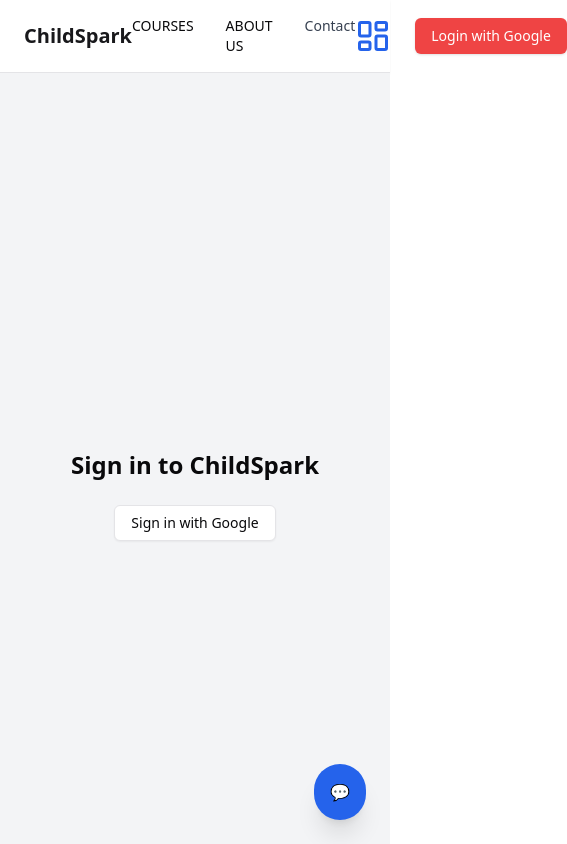
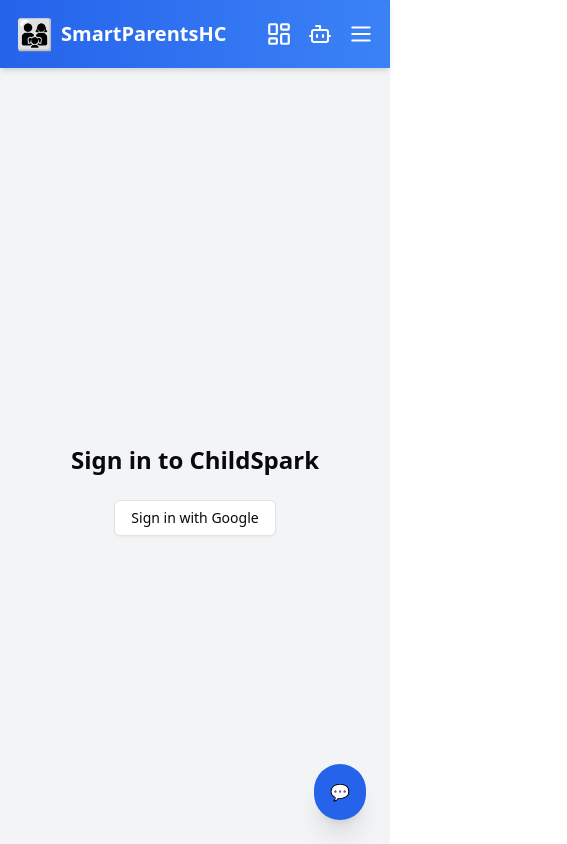
Before and after one commit to nbappi13/childspark, a Next.js app: page /login in a window 390 px wide. Shown: the top 844 px of the page, 567 px wide, since content can reach past the window. Built offline with nearby package versions, Linux system fonts and the light colour scheme; no server answers.

Commit message:
made navbar fully responsive and integrated zustand store to toggle SmartAI from navbar

```diff
--- a/components/Navbar.tsx
+++ b/components/Navbar.tsx
@@ -9,49 +9,46 @@ import {
   TooltipProvider,
   TooltipTrigger,
 } from "@/components/ui/Tooltip";
-import { LayoutDashboard } from "lucide-react"; // lucide dashboard icon
+import { LayoutDashboard, Bot, Menu, X } from "lucide-react";
+import { useState } from "react";
+import { useSmartAIStore } from "@/store/useSmartAIStore";
 
 export default function Navbar() {
   const { data: session } = useSession();
+  const { toggle } = useSmartAIStore();
+  const [menuOpen, setMenuOpen] = useState(false);
 
   return (
     <TooltipProvider>
-      <nav className="flex items-center justify-between px-6 py-4 shadow-sm border-b bg-white">
-        {/* left: logo */}
-        <Link href="/" className="text-xl font-bold text-primary">
-          ChildSpark
+      <nav className="bg-gradient-to-r from-blue-600 to-blue-500 text-white shadow-md sticky top-0 z-50">
+        <div className="max-w-7xl mx-auto px-4 sm:px-6 lg:px-8">
+          <div className="flex justify-between items-center py-4">
+            {/* left: logo + site name */}
+            <Link href="/" className="flex items-center gap-2 text-xl font-bold">
+              <span className="text-3xl">👨‍👩‍👧</span>
+              <span>SmartParentsHC</span>
             </Link>
 
-        {/* center: navigation links */}
-        <div className="flex-1 flex justify-center gap-8">
-          <Link
-            href="/courses"
-            className="text-sm font-medium hover:text-primary transition"
-          >
+            {/* right section */}
+            <div className="flex items-center gap-4">
+              {/* desktop nav links */}
+              <div className="hidden md:flex gap-6 text-sm font-medium">
+                <Link href="/courses" className="hover:text-yellow-300 transition">
                   COURSES
                 </Link>
-          <Link
-            href="/about"
-            className="text-sm font-medium hover:text-primary transition"
-          >
+                <Link href="/about" className="hover:text-yellow-300 transition">
                   ABOUT US
                 </Link>
-          <Link
-            href="/contact"
-            className="text-sm text-gray-700 hover:text-blue-600 transition font-medium"
-          >
-            Contact
+                <Link href="/contact" className="hover:text-yellow-300 transition">
+                  CONTACT
                 </Link>
               </div>
 
-        {/* right: dashboard icon & auth buttons */}
-        <div className="flex items-center gap-6">
-          {/* dashboard icon with tooltip */}
+              {/* dashboard icon */}
               <Tooltip>
                 <TooltipTrigger asChild>
                   <Link href="/dashboard" className="hover:opacity-80">
-                <LayoutDashboard size={36} className="text-blue-600" />{" "}
-                {/* large dashboard icon */}
+                    <LayoutDashboard size={26} />
                   </Link>
                 </TooltipTrigger>
                 <TooltipContent side="bottom">
@@ -59,23 +56,100 @@ export default function Navbar() {
                 </TooltipContent>
               </Tooltip>
 
-          {/* auth button */}
+              {/* SmartAI icon */}
+              <Tooltip>
+                <TooltipTrigger asChild>
+                  <button onClick={toggle}>
+                    <Bot size={24} className="hover:text-yellow-300 transition" />
+                  </button>
+                </TooltipTrigger>
+                <TooltipContent side="bottom">
+                  <p>SmartAI</p>
+                </TooltipContent>
+              </Tooltip>
+
+              {/* desktop-only auth button */}
+              <div className="hidden md:block">
                 {session ? (
                   <Button
                     variant="outline"
+                    className="text-white border-white hover:bg-white hover:text-blue-600"
                     onClick={() => signOut({ callbackUrl: "/" })}
                   >
                     Logout
                   </Button>
                 ) : (
                   <Button
-              className="bg-red-500 hover:bg-red-600 text-white"
+                    className="bg-yellow-400 hover:bg-yellow-500 text-black"
                     onClick={() => signIn("google", { callbackUrl: "/" })}
                   >
                     Login with Google
                   </Button>
                 )}
               </div>
+
+              {/* hamburger for mobile */}
+              <button
+                className="md:hidden"
+                onClick={() => setMenuOpen(!menuOpen)}
+                aria-label="Toggle Menu"
+              >
+                {menuOpen ? <X size={26} /> : <Menu size={26} />}
+              </button>
+            </div>
+          </div>
+
+          {/* mobile menu */}
+          {menuOpen && (
+            <div className="md:hidden bg-blue-500 px-4 pb-4 flex flex-col gap-3 text-sm font-medium text-white transition-all">
+              <Link
+                href="/courses"
+                onClick={() => setMenuOpen(false)}
+                className="hover:text-yellow-300"
+              >
+                COURSES
+              </Link>
+              <Link
+                href="/about"
+                onClick={() => setMenuOpen(false)}
+                className="hover:text-yellow-300"
+              >
+                ABOUT US
+              </Link>
+              <Link
+                href="/contact"
+                onClick={() => setMenuOpen(false)}
+                className="hover:text-yellow-300"
+              >
+                CONTACT
+              </Link>
+
+              {/* mobile-only auth button */}
+              {session ? (
+                <Button
+                  variant="outline"
+                  onClick={() => {
+                    setMenuOpen(false);
+                    signOut({ callbackUrl: "/" });
+                  }}
+                  className="text-orange-400 border-white hover:bg-white hover:text-blue-600 mt-2"
+                >
+                  Logout
+                </Button>
+              ) : (
+                <Button
+                  onClick={() => {
+                    setMenuOpen(false);
+                    signIn("google", { callbackUrl: "/" });
+                  }}
+                  className="bg-yellow-400 hover:bg-yellow-500 text-black mt-2"
+                >
+                  Login with Google
+                </Button>
+              )}
+            </div>
+          )}
+        </div>
       </nav>
     </TooltipProvider>
   );
--- a/components/SmartAI/SmartAI.tsx
+++ b/components/SmartAI/SmartAI.tsx
@@ -4,10 +4,13 @@ import React, { useState, useEffect, useRef } from "react";
 import faqData from "@/data/faqData";
 import SmartAIButton from "./SmartAIButton";
 import stringSimilarity from "string-similarity";
+import { useSmartAIStore } from "@/store/useSmartAIStore";  // import Zustand store
 
 export default function SmartAI() {
+  // used global Zustand state for open instead of local useState
+  const { isOpen, toggle, close } = useSmartAIStore();
+
   const [sampleShown, setSampleShown] = useState(true);
-  const [open, setOpen] = useState(false);
   const [userClosed, setUserClosed] = useState(false);
   const [botTyping, setBotTyping] = useState(false);
   const [input, setInput] = useState("");
@@ -20,17 +23,17 @@ export default function SmartAI() {
 
   const bottomRef = useRef<HTMLDivElement>(null);
 
-  // auto-popup on scroll
+  // auto-popup on scroll (only if user hasn't manually closed)
   useEffect(() => {
     const handleScroll = () => {
-      if (window.scrollY > 500 && !open && !userClosed) {
-        setOpen(true);
+      if (window.scrollY > 500 && !isOpen && !userClosed) {
+        toggle();  // open using Zustand toggle
       }
     };
 
     window.addEventListener("scroll", handleScroll);
     return () => window.removeEventListener("scroll", handleScroll);
-  }, [open, userClosed]);
+  }, [isOpen, userClosed, toggle]);
 
   // auto-scroll to latest message
   useEffect(() => {
@@ -62,7 +65,6 @@ export default function SmartAI() {
   const getBotResponse = (userInput: string) => {
     const normalized = userInput.trim().toLowerCase();
 
-    // first: try to match keywords
     for (const faq of faqData) {
       const question = faq.question.toLowerCase();
       const questionKeywords = question.split(/[\s,?.!]+/);
@@ -77,7 +79,6 @@ export default function SmartAI() {
       }
     }
 
-    // fallback: fuzzy match
     const questions = faqData.map((faq) => faq.question.toLowerCase());
     const { bestMatch } = stringSimilarity.findBestMatch(normalized, questions);
 
@@ -88,7 +89,6 @@ export default function SmartAI() {
       return bestFaq?.answer || "🤔 I'm not sure how to help with that.";
     }
 
-    // nothing matched
     return "😅 Sorry! I’m here to help with SmartParentsHC only. Try asking about courses, payment, or certificates!";
   };
 
@@ -97,16 +97,16 @@ export default function SmartAI() {
       {/* floating button */}
       <SmartAIButton
         onClick={() => {
-          if (open) setUserClosed(true);
-          setOpen(!open);
+          if (isOpen) setUserClosed(true);
+          toggle();
         }}
-        isOpen={open}
+        isOpen={isOpen}
       />
 
       {/* chat window */}
       <div
         className={`fixed bottom-20 right-6 w-80 max-w-[90vw] bg-white shadow-lg border rounded-lg z-50 flex flex-col overflow-hidden transition-all duration-300 ${
-          open
+          isOpen
             ? "opacity-100 scale-100"
             : "opacity-0 scale-90 pointer-events-none"
         }`}
@@ -116,7 +116,7 @@ export default function SmartAI() {
           <span>SmartAI Assistant</span>
           <button
             onClick={() => {
-              setOpen(false);
+              close();  // close globally
               setUserClosed(true);
             }}
             className="text-white hover:text-gray-200 text-lg"
--- a/package.json
+++ b/package.json
@@ -28,7 +28,8 @@
     "string-similarity": "^4.0.4",
     "stripe": "^18.3.0",
     "tailwind-merge": "^3.3.1",
-    "tailwindcss-animate": "^1.0.7"
+    "tailwindcss-animate": "^1.0.7",
+    "zustand": "^5.0.6"
   },
   "devDependencies": {
     "@types/node": "^20",
--- /dev/null
+++ b/store/useSmartAIStore.ts
@@ -0,0 +1,13 @@
+import { create } from "zustand";
+
+type SmartAIStore = {
+  isOpen: boolean;
+  toggle: () => void;
+  close: () => void;
+};
+
+export const useSmartAIStore = create<SmartAIStore>((set) => ({
+  isOpen: false,
+  toggle: () => set((state) => ({ isOpen: !state.isOpen })),
+  close: () => set({ isOpen: false }),
+}));
```
Also changed, not shown: 1 other file (tests, documents, lock files or other folders). Lines whose indentation alone changed are shown as unchanged.
